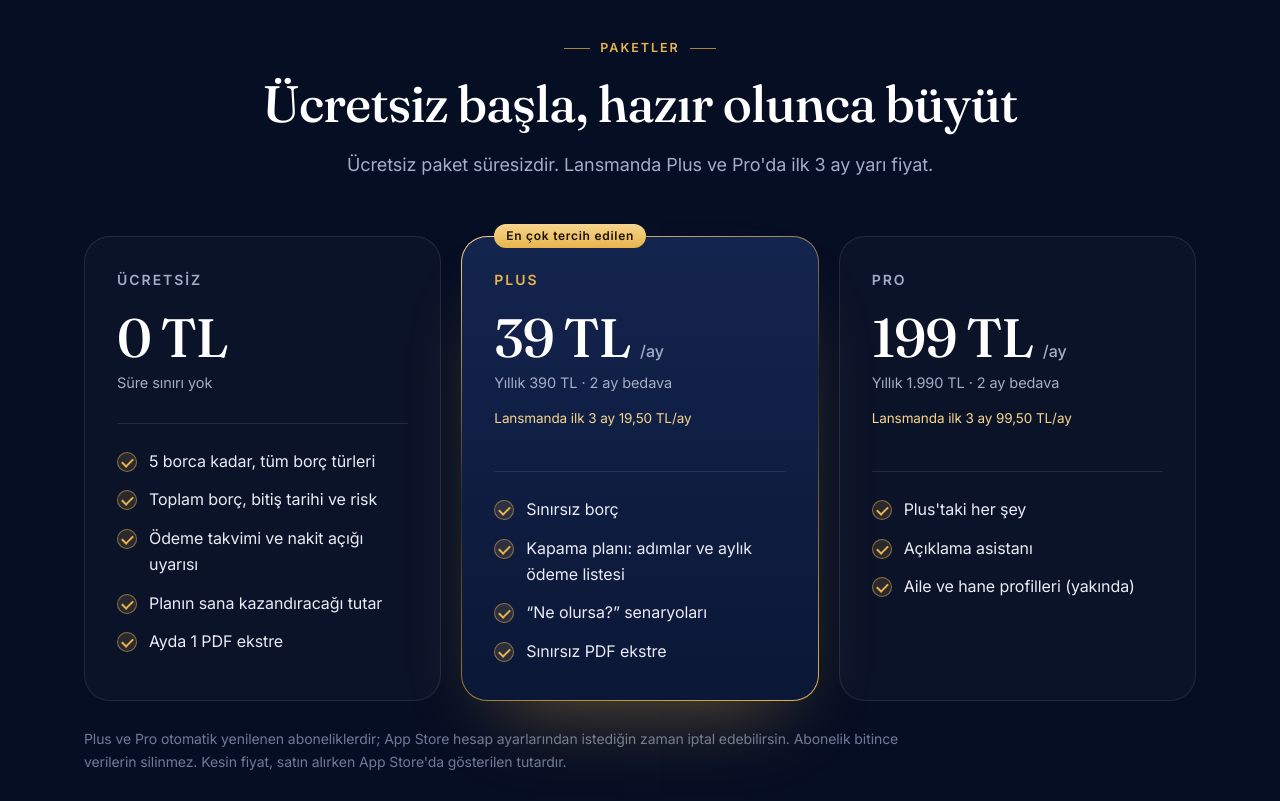
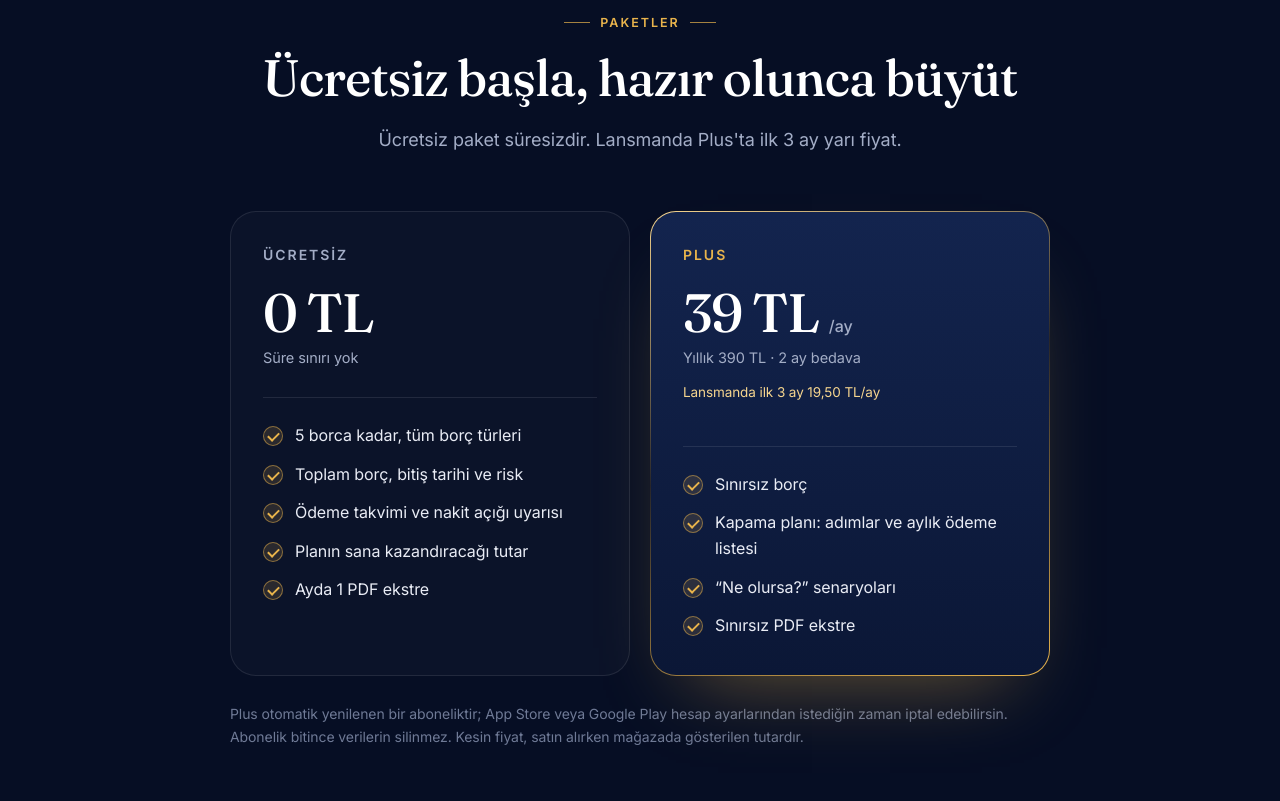
Before and after one commit to oguzkamburoglu-cloud/borcumne, a plain HTML site: page index.html in a window 1280 px wide. Shown: the part 5819-6620 px from the top of the page. Drawn offline with Linux system fonts and the light colour scheme.

Commit message:
Site: first release sells only Plus (Pro card and assistant tile removed)
Pro is not sold in the first app release (borcumne-app ADR-044). The
package section shows Ücretsiz and Plus, the assistant tile is gone, and
the privacy and terms pages name Plus only and mention Google Play next
to the App Store.

Co-Authored-By: Claude Opus 5.5 <noreply@anthropic.com>
Claude-Session: https://claude.ai/code/session_01XHf7FkN789DXSTwG2fnKFM

```diff
--- a/index.html
+++ b/index.html
@@ -75,9 +75,8 @@
 <div class="bento" style="margin-top:90px">
 <div class="tile wide"><div class="ico"><svg viewBox="0 0 24 24" fill="none" stroke="currentColor" stroke-width="1.7" stroke-linecap="round" stroke-linejoin="round"><path d="M6 3h8l4 4v14H6z"/><path d="M14 3v4h4M9 12h6M9 16h6"/></svg></div><h3>E-ekstreyi okur</h3><p>Bankanın PDF ekstresinden alanları önerir; sen onaylamadan hiçbir şey kaydedilmez.</p></div>
 <div class="tile wide"><div class="ico"><svg viewBox="0 0 24 24" fill="none" stroke="currentColor" stroke-width="1.7" stroke-linecap="round" stroke-linejoin="round"><path d="M9 3h6M10 3v6L4.5 19a1.5 1.5 0 0 0 1.3 2h12.4a1.5 1.5 0 0 0 1.3-2L14 9V3"/><path d="M7 15h10"/></svg></div><h3>“Ne olursa?”</h3><p>Ek ödeme, ikramiye ya da gelir düşüşü. Borcunun ne zaman biteceğini önceden gör.</p></div>
-<div class="tile "><div class="ico"><svg viewBox="0 0 24 24" fill="none" stroke="currentColor" stroke-width="1.7" stroke-linejoin="round"><path d="M12 3 2.5 8 12 13l9.5-5z"/><path d="m2.5 12.5 9.5 5 9.5-5M2.5 17l9.5 5 9.5-5"/></svg></div><h3>Altı borç türü</h3><p>Kredi, kart, KMH, nakit avans, taksitli alışveriş ve tanıdıktan borç.</p></div>
-<div class="tile "><div class="ico"><svg viewBox="0 0 24 24" fill="none" stroke="currentColor" stroke-width="1.7" stroke-linecap="round"><rect x="3.5" y="5" width="17" height="15.5" rx="2.5"/><path d="M3.5 10h17M8 3v4M16 3v4"/></svg></div><h3>Kural kütüphanesi</h3><p>Asgari ödeme, vergi ve faiz tavanları Türkiye'deki kurallara göre.</p></div>
-<div class="tile "><div class="ico"><svg viewBox="0 0 24 24" fill="none" stroke="currentColor" stroke-width="1.7" stroke-linejoin="round"><path d="M4 5h16v11H9l-5 4z"/></svg></div><h3>Açıklama asistanı</h3><p>Planındaki her rakamın nereden geldiğini sade bir dille anlatır.</p></div>
+<div class="tile wide"><div class="ico"><svg viewBox="0 0 24 24" fill="none" stroke="currentColor" stroke-width="1.7" stroke-linejoin="round"><path d="M12 3 2.5 8 12 13l9.5-5z"/><path d="m2.5 12.5 9.5 5 9.5-5M2.5 17l9.5 5 9.5-5"/></svg></div><h3>Altı borç türü</h3><p>Kredi, kart, KMH, nakit avans, taksitli alışveriş ve tanıdıktan borç.</p></div>
+<div class="tile wide"><div class="ico"><svg viewBox="0 0 24 24" fill="none" stroke="currentColor" stroke-width="1.7" stroke-linecap="round"><rect x="3.5" y="5" width="17" height="15.5" rx="2.5"/><path d="M3.5 10h17M8 3v4M16 3v4"/></svg></div><h3>Kural kütüphanesi</h3><p>Asgari ödeme, vergi ve faiz tavanları Türkiye'deki kurallara göre.</p></div>
 </div>
 </div></section>
 
@@ -95,19 +94,16 @@
 </div></section>
 
 <section class="band" id="paketler" style="padding-top:20px"><div class="wrap">
-<div class="head center"><span class="eyebrow">Paketler</span><h2>Ücretsiz başla, hazır olunca büyüt</h2><p>Ücretsiz paket süresizdir. Lansmanda Plus ve Pro'da ilk 3 ay yarı fiyat.</p></div>
+<div class="head center"><span class="eyebrow">Paketler</span><h2>Ücretsiz başla, hazır olunca büyüt</h2><p>Ücretsiz paket süresizdir. Lansmanda Plus'ta ilk 3 ay yarı fiyat.</p></div>
 <div class="plans">
 <div class="plan">
 <h3>Ücretsiz</h3><div class="price">0 TL</div><p class="note">Süre sınırı yok</p>
 <ul class="ticks"><li>5 borca kadar, tüm borç türleri</li><li>Toplam borç, bitiş tarihi ve risk</li><li>Ödeme takvimi ve nakit açığı uyarısı</li><li>Planın sana kazandıracağı tutar</li><li>Ayda 1 PDF ekstre</li></ul></div>
-<div class="plan best"><span class="tag">En çok tercih edilen</span>
+<div class="plan best">
 <h3>Plus</h3><div class="price">39 TL <small>/ay</small></div><p class="note">Yıllık 390 TL · 2 ay bedava</p><span class="launch">Lansmanda ilk 3 ay 19,50 TL/ay</span>
 <ul class="ticks"><li>Sınırsız borç</li><li>Kapama planı: adımlar ve aylık ödeme listesi</li><li>“Ne olursa?” senaryoları</li><li>Sınırsız PDF ekstre</li></ul></div>
-<div class="plan">
-<h3>Pro</h3><div class="price">199 TL <small>/ay</small></div><p class="note">Yıllık 1.990 TL · 2 ay bedava</p><span class="launch">Lansmanda ilk 3 ay 99,50 TL/ay</span>
-<ul class="ticks"><li>Plus'taki her şey</li><li>Açıklama asistanı</li><li>Aile ve hane profilleri (yakında)</li></ul></div>
 </div>
-<p class="finep">Plus ve Pro otomatik yenilenen aboneliklerdir; App Store hesap ayarlarından istediğin zaman iptal edebilirsin. Abonelik bitince verilerin silinmez. Kesin fiyat, satın alırken App Store'da gösterilen tutardır.</p>
+<p class="finep">Plus otomatik yenilenen bir aboneliktir; App Store veya Google Play hesap ayarlarından istediğin zaman iptal edebilirsin. Abonelik bitince verilerin silinmez. Kesin fiyat, satın alırken mağazada gösterilen tutardır.</p>
 </div></section>
 
 <section class="band" style="padding-top:20px"><div class="wrap">
--- a/stil.css
+++ b/stil.css
@@ -177,7 +177,7 @@ section.band { padding: 120px 0; position: relative; }
 .lock { width: 64px; height: 64px; border-radius: 18px; display: grid; place-items: center; background: rgba(233,180,76,.12); box-shadow: inset 0 0 0 1px rgba(233,180,76,.45); color: var(--gold); margin-bottom: 26px; }
 
 /* ——— Fiyatlar ——— */
-.plans { display: grid; grid-template-columns: repeat(3, 1fr); gap: 20px; align-items: stretch; }
+.plans { display: grid; grid-template-columns: repeat(2, 1fr); gap: 20px; align-items: stretch; max-width: 820px; margin-inline: auto; }
 .plan { padding: 36px 32px; border-radius: 26px; border: 1px solid var(--hair); background: rgba(255,255,255,.025); display: flex; flex-direction: column; }
 .plan h3 { font: 600 14px/1 var(--sans); letter-spacing: .14em; text-transform: uppercase; color: var(--muted); }
 .plan .price { font: 500 54px/1 var(--serif); color: #fff; margin: 24px 0 6px; letter-spacing: -0.02em; }
@@ -191,7 +191,7 @@ section.band { padding: 120px 0; position: relative; }
   box-shadow: 0 40px 80px -40px rgba(233,180,76,.45); }
 .plan.best h3 { color: var(--gold); }
 .tag { position: absolute; top: -13px; left: 32px; padding: 6px 12px; border-radius: 999px; font: 600 12px/1 var(--sans); letter-spacing: .06em; color: #1A1204; background: linear-gradient(180deg, var(--gold-2), var(--gold)); }
-.finep { color: var(--faint); font-size: 14px; margin: 26px 0 0; max-width: 60em; }
+.finep { color: var(--faint); font-size: 14px; margin: 26px auto 0; max-width: 820px; }
 
 /* ——— SSS ——— */
 .faq { max-width: 860px; margin: 0 auto; }
```
Also changed, not shown: gizlilik/index.html (+2 -2 lines), kosullar/index.html (+1 -1 lines).
